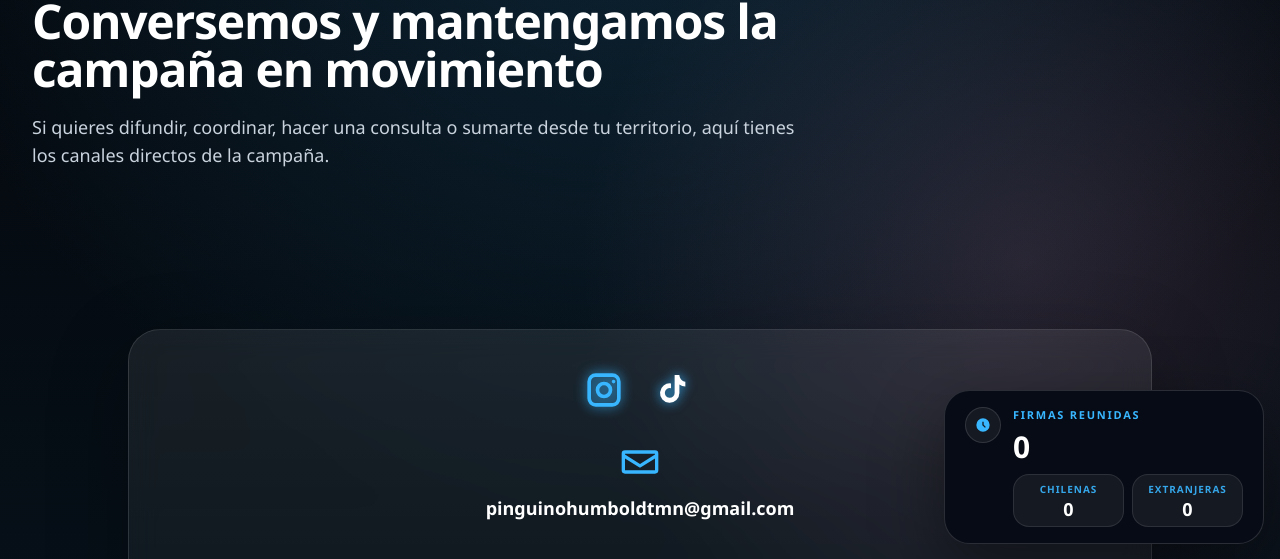
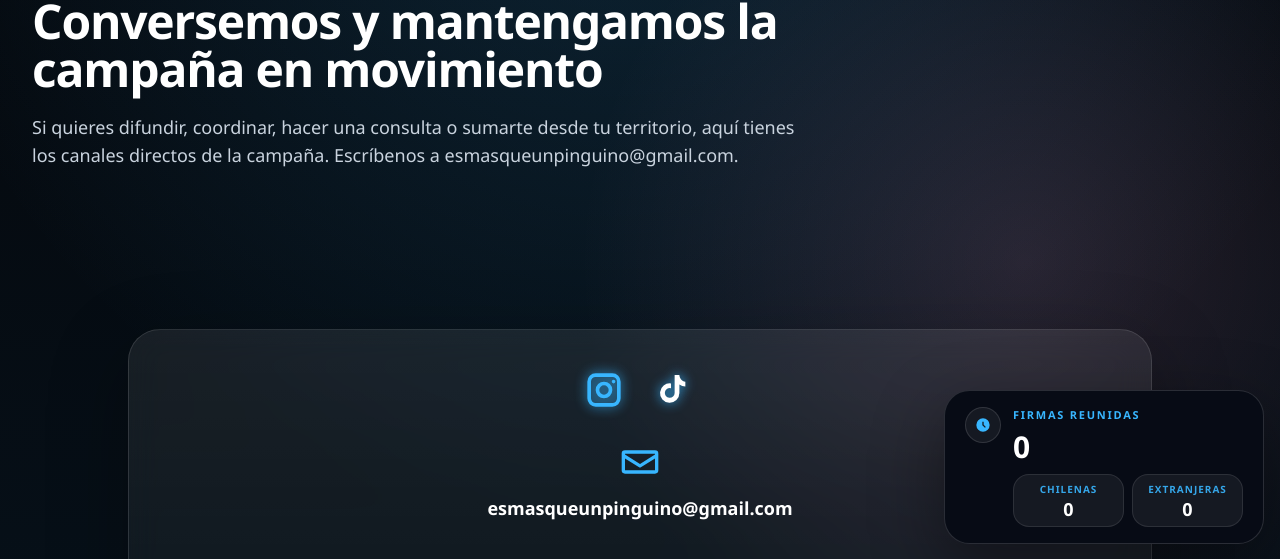
Before and after one commit to javicoderh/mas-que-un-pinguino, an Astro site: page /contacto in a window 1280 px wide. Shown: the part 232-791 px from the top of the page. Built offline with nearby package versions, Linux system fonts and the light colour scheme; Astro itself is replaced by a stand-in of ours; no server answers.

Commit message:
Update campaign contact email

```diff
--- a/scripts/verify_public_surface.mjs
+++ b/scripts/verify_public_surface.mjs
@@ -61,7 +61,7 @@ await expectIncludes("src/middleware.ts", [
 
 await expectIncludes("src/content/campaign.ts", [
   'publicLetterPdf: "/assets/carta-abierta-pinguino-humboldt.pdf"',
-  'contactEmail: "pinguinohumboldtmn@gmail.com"'
+  'contactEmail: "esmasqueunpinguino@gmail.com"'
 ]);
 
 await expectFile("PRODUCTION_READINESS_AUDIT.md");
--- a/src/content/campaign.ts
+++ b/src/content/campaign.ts
@@ -17,7 +17,7 @@ export const campaignConfig = {
     description:
       "Campaña ciudadana para apoyar la protección del pingüino de Humboldt desde la ciencia y la participación informada. Lee la carta, firma y comparte.",
     themeColor: "#05070B",
-    contactEmail: "pinguinohumboldtmn@gmail.com",
+    contactEmail: "esmasqueunpinguino@gmail.com",
     author: "Equipo Es más que un pingüino"
   },
   theme: {
@@ -141,7 +141,7 @@ export const campaignConfig = {
     submitLabel: "Firmar la carta",
     rutHelp: "Ingresa tu RUT con puntos o sin puntos. El dígito verificador puede ser número o K.",
     privacyNote:
-      "Tus datos se usan únicamente para gestionar tu firma, respaldar esta campaña y, si lo autorizas, enviarte actualizaciones del proceso. Para consultas sobre privacidad o tratamiento de datos, escríbenos a pinguinohumboldtmn@gmail.com.",
+      "Tus datos se usan únicamente para gestionar tu firma, respaldar esta campaña y, si lo autorizas, enviarte actualizaciones del proceso. Para consultas sobre privacidad o tratamiento de datos, escríbenos a esmasqueunpinguino@gmail.com.",
     configuredNote:
       "El formulario está listo para conectarse a un endpoint o proveedor externo desde `src/content/campaign.ts`.",
     trustPoints: [
--- a/src/pages/contacto.astro
+++ b/src/pages/contacto.astro
@@ -41,7 +41,7 @@ const publicContactLinks = contactLinks.filter((item) => /^https?:\/\//.test(ite
     <SectionHeading
       eyebrow="Contacto"
       title="Conversemos y mantengamos la campaña en movimiento"
-      body="Si quieres difundir, coordinar, hacer una consulta o sumarte desde tu territorio, aquí tienes los canales directos de la campaña."
+      body="Si quieres difundir, coordinar, hacer una consulta o sumarte desde tu territorio, aquí tienes los canales directos de la campaña. Escríbenos a esmasqueunpinguino@gmail.com."
       as="h1"
     />
   </Section>
@@ -77,10 +77,10 @@ const publicContactLinks = contactLinks.filter((item) => /^https?:\/\//.test(ite
             </svg>
           </div>
           <a
-            href="mailto:pinguinohumboldtmn@gmail.com"
+            href="mailto:esmasqueunpinguino@gmail.com"
             class="focus-ring mt-3 inline-block text-base font-semibold text-white transition hover:text-campaign-warm md:text-lg"
           >
-            pinguinohumboldtmn@gmail.com
+            esmasqueunpinguino@gmail.com
           </a>
         </div>
 
--- a/src/pages/privacidad.astro
+++ b/src/pages/privacidad.astro
@@ -4,7 +4,7 @@ import Section from "../components/ui/Section.astro";
 import SectionHeading from "../components/ui/SectionHeading.astro";
 import Breadcrumbs from "../components/ui/Breadcrumbs.astro";
 
-const contactEmail = "pinguinohumboldtmn@gmail.com";
+const contactEmail = "esmasqueunpinguino@gmail.com";
 const breadcrumbItems = [
   { name: "Inicio", path: "/" },
   { name: "Privacidad", path: "/privacidad" }
```
